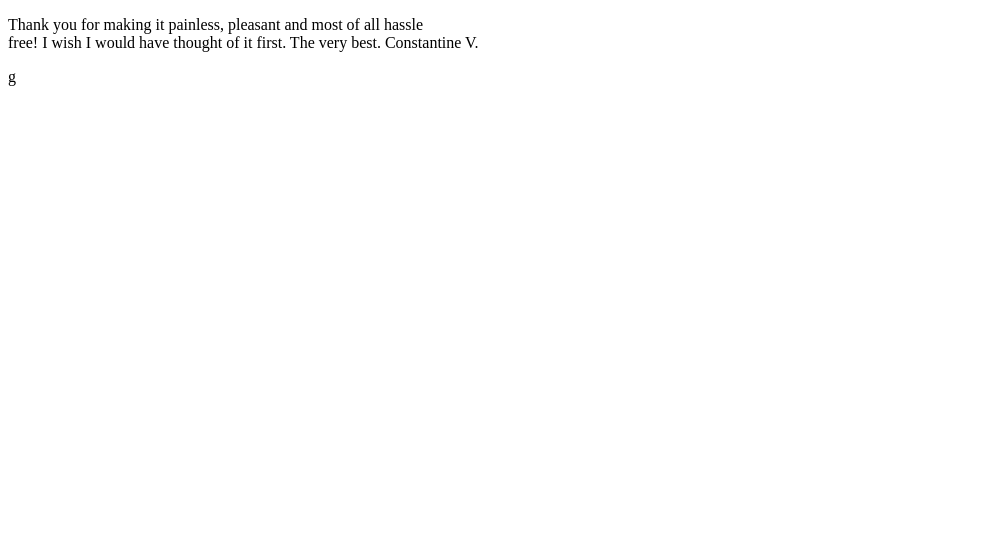
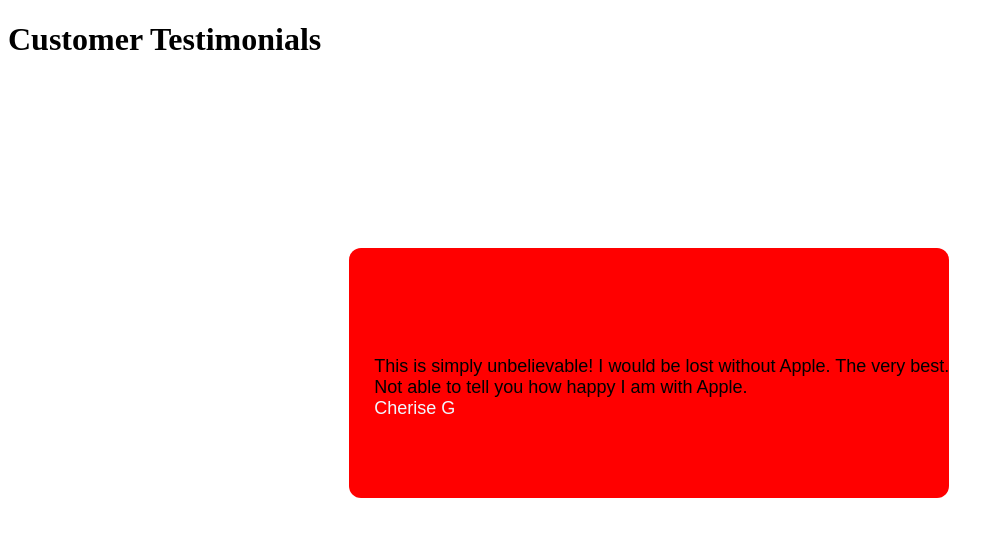
Before and after one commit to adelin-gatsigazi/Testimonial-slide, a plain HTML site: page index.html in a window 1280 px wide. Shown: the whole page, without its empty margins (0-1004 px from the left). Drawn offline with Linux system fonts and the light colour scheme; a web font is replaced by a local one.

Commit message:
update on testimonial slide

```diff
--- a/index.html
+++ b/index.html
@@ -3,17 +3,23 @@
 <head>
     <meta charset="UTF-8">
     <meta name="viewport" content="width=device-width, initial-scale=1.0">
-    <link rel="stylesheet" href="stylesheet.css">
-    <title>Testimonial slide</title>
+    <title>Testimonial Slider</title>
+    <link href="https://fonts.googleapis.com/css2?family=Bitcount+Grid+Double:wght@100..900&family=Orbitron:wght@400..900&family=Story+Script&display=swap" rel="stylesheet">
+    <link rel="stylesheet" href="styles.css">
 </head>
 <body>
-    <div>
-        <div>
-            <p>Thank you for making it painless, pleasant and most of all hassle <br>free! I wish I would have thought of it first. The very best.
-
-Constantine V.</p>
+    <div class="container">
+        <h1>Customer Testimonials</h1>
+        <div class="testimonial-slider">
+            <div>
+                <p class="Testimonials">
+                    This is simply unbelievable! I would be lost without Apple. The very best. Not able to tell you how happy I am with Apple.
+                    <br>
+                    <span id="name">Cherise G</span>
+                </p>
+            </div>
         </div>
     </div>
-    <script src="script.js"></script>g
+    <script src="script.js"></script>
 </body>
 </html>
--- a/styles.css
+++ b/styles.css
@@ -1,3 +1,22 @@
-.body {
-    display: flexbox;
+.testimonial-slider {
+    display: flex;
+    background-color: red;
+    width: 600px;
+    height: 250px;
+    margin-left: 27%;
+    margin-top: 15%;
+    border-radius: 12px;
 }
+.Testimonials {
+   font-family: "Source Sans 3", sans-serif;
+   text-align: justify;
+   font-size: large;
+   height: 10px;
+   text-size-adjust: 30px;
+   padding-top: 90px;
+   padding-left: 25px;
+}
+#name {
+   color: aliceblue;
+
+}
```
